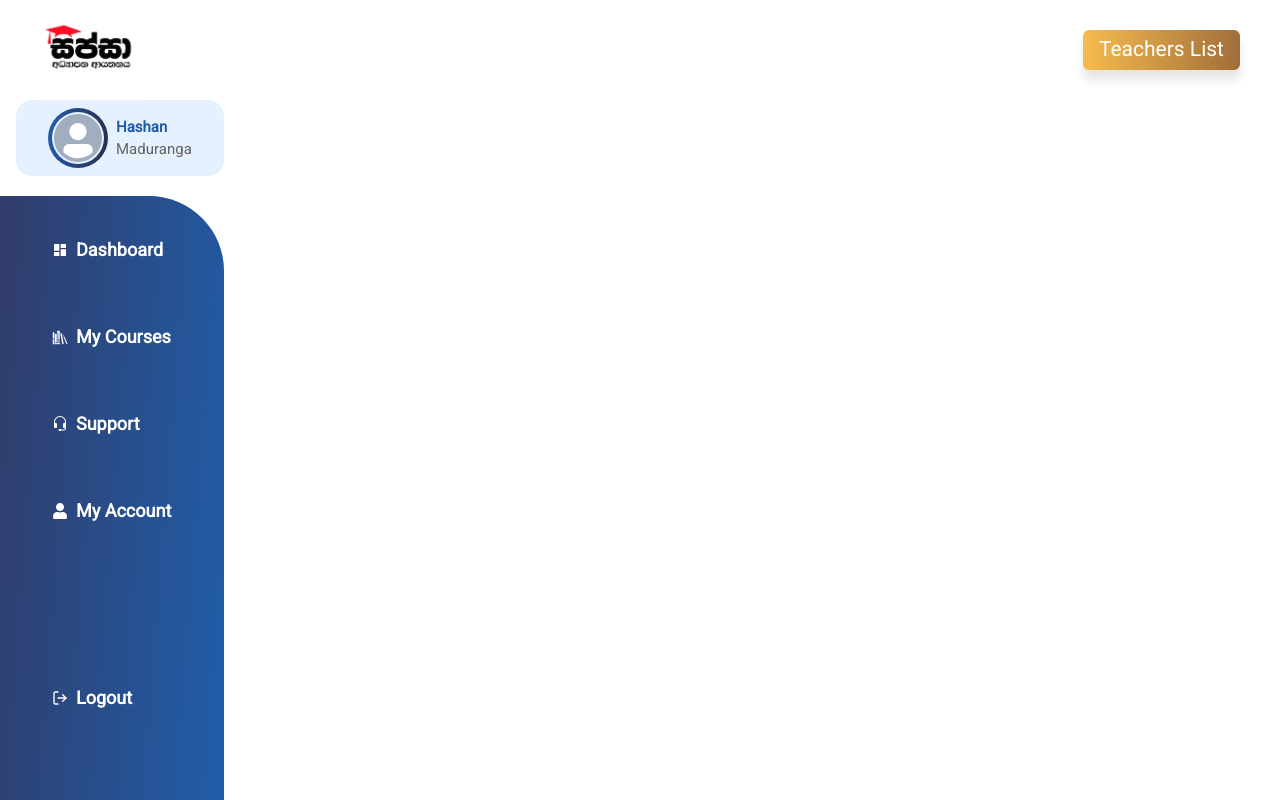
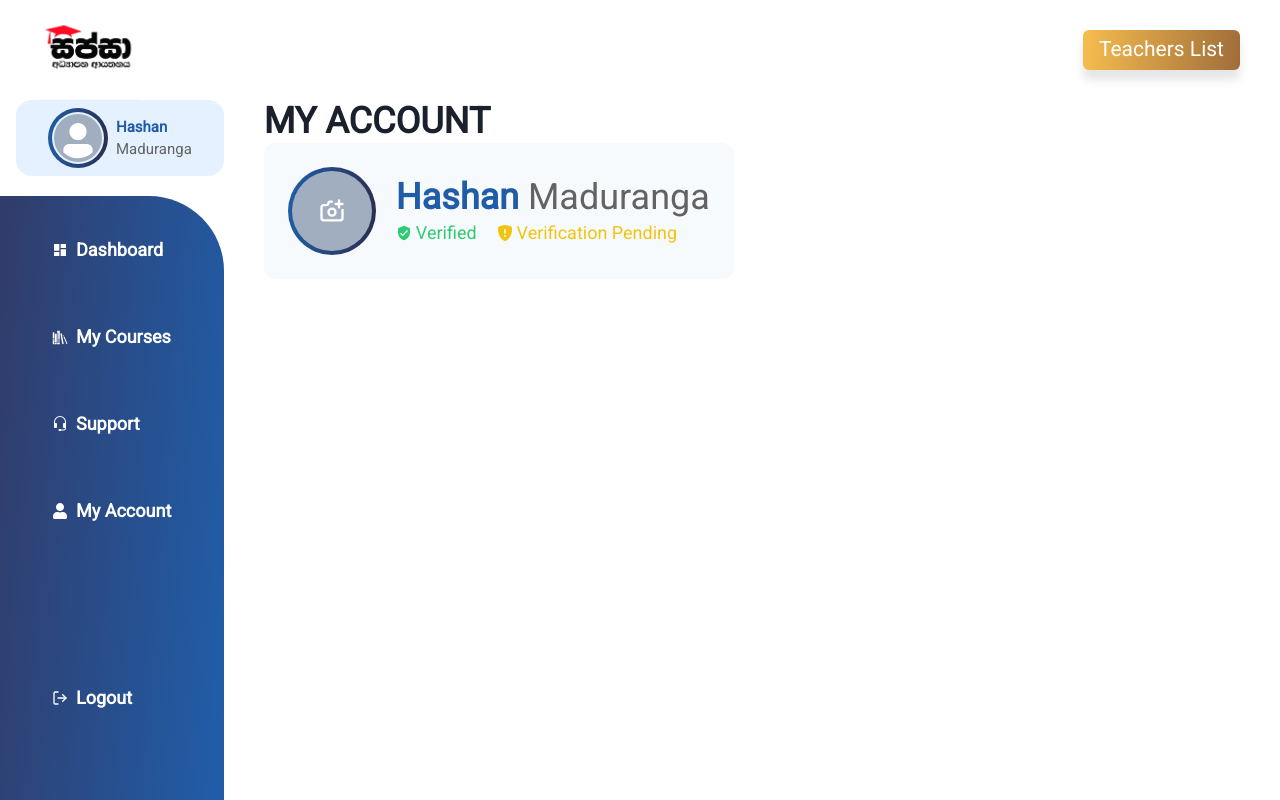
Before and after one commit to sachin96Boy/tution-class-frontend, a React (Create React App) app: page /myAccount in a window 1280 px wide. Built offline with nearby package versions, Linux system fonts and the light colour scheme.

Commit message:
update: profile image upload

```diff
--- a/src/App.tsx
+++ b/src/App.tsx
@@ -4,6 +4,7 @@ import { BrowserRouter as Router, Route, Routes } from "react-router-dom";
 import Header from "./components/header/Header";
 import SideBar from "./components/sidebar/SideBar";
 import HomePage from "./pages/HomePage";
+import MyAccount from "./pages/MyAccount";
 import MyCourses from "./pages/MyCourses";
 import Signin from "./pages/Signin";
 
@@ -39,6 +40,7 @@ function App() {
               <Route path="/" element={<HomePage />} />
               <Route path="/signIn" element={<Signin />} />
               <Route path="/myCourses" element={<MyCourses />} />
+              <Route path="/myAccount" element={<MyAccount />} />
             </Routes>
           </Box>
         </Box>
--- a/src/components/sidebar/SideBar.tsx
+++ b/src/components/sidebar/SideBar.tsx
@@ -199,7 +199,7 @@ function SideBar() {
                   setMyCourse(false);
                   setSupport(false);
                   setLogout(false);
-                  navigate("/myaccount");
+                  navigate("/myAccount");
                 }}
               >
                 <FaUser />
--- /dev/null
+++ b/src/pages/MyAccount.tsx
@@ -0,0 +1,194 @@
+import React, { useRef } from "react";
+import {
+  Avatar,
+  Box,
+  Flex,
+  FormControl,
+  Heading,
+  Input,
+  Text,
+} from "@chakra-ui/react";
+import * as yup from "yup";
+import { Form, Formik } from "formik";
+import { MdVerifiedUser } from "react-icons/md";
+import { BsShieldFillExclamation } from "react-icons/bs";
+import { TbCameraPlus } from "react-icons/tb";
+
+interface FormValues {
+  fullName: string;
+  school: string;
+  examAttempt: string;
+  examYear: string;
+  district: string;
+  city: string;
+  nic: string;
+  address: string;
+  mobileNumber: string;
+  email: string;
+  barcode: string;
+  mobileNumber1: string;
+  mobileNumber2: string;
+  profileImage: File | any;
+}
+
+function MyAccount() {
+  const hiddenInputRef = useRef<HTMLInputElement>(null);
+
+  const initialValues: FormValues = {
+    fullName: "",
+    school: "",
+    examAttempt: "",
+    examYear: "",
+    district: "",
+    city: "",
+    nic: "",
+    address: "",
+    mobileNumber: "",
+    email: "",
+    barcode: "",
+    mobileNumber1: "",
+    mobileNumber2: "",
+    profileImage: "",
+  };
+  const onSubmit = (values: FormValues, actions: any) => {
+    console.log(values);
+    actions.setSubmitting(false);
+  };
+
+  const validationSchema = yup.object().shape({
+    fullName: yup.string().required("Full Name is required"),
+    school: yup.string().required("School is required"),
+    examAttempt: yup.string().required("Exam Attempt is required"),
+    examYear: yup.string().required("Exam Year is required"),
+    district: yup.string().required("District is required"),
+    city: yup.string().required("City is required"),
+    nic: yup.string().required("NIC is required"),
+    address: yup.string().required("Address is required"),
+    mobileNumber: yup.string().required("Mobile Number is required"),
+    email: yup.string().required("Email is required"),
+    barcode: yup.string().required("Barcode is required"),
+    mobileNumber1: yup.string().required("Mobile Number 1 is required"),
+    mobileNumber2: yup.string().required("Mobile Number 2 is required"),
+    profileImage: yup.mixed().required("Profile Image is required"),
+  });
+
+  const onClick = () => {
+    if (hiddenInputRef && hiddenInputRef.current) {
+      hiddenInputRef.current.click();
+    }
+  };
+
+  const profilehandleChange = (
+    event: React.ChangeEvent<HTMLInputElement>,
+    formik: any
+  ) => {
+    console.log(event.target.files);
+    const fileUploaded = event.target.files;
+    formik.setFieldValue("profileImage", fileUploaded);
+  };
+
+  return (
+    <Box mx={10}>
+      <Heading as={"h2"}>MY ACCOUNT</Heading>
+      <Formik
+        initialValues={initialValues}
+        onSubmit={onSubmit}
+        validationSchema={validationSchema}
+      >
+        {(formik) => (
+          <Form autoComplete="off">
+            <Box
+              className="profileBanner"
+              p={"24px"}
+              rounded={"12px"}
+              bg={"gray.50"}
+            >
+              <Flex align={"center"} justify="center">
+                <Box
+                  className="Avater-box"
+                  rounded={"full"}
+                  bg="linear-gradient(94.5deg, #205EAA 0.53%, #2B2D4E 99.79%)"
+                  p={"4px"}
+                >
+                  <FormControl>
+                    <Input
+                      id="profileImage"
+                      ref={hiddenInputRef}
+                      onChange={(event: any) =>
+                        profilehandleChange(event, formik)
+                      }
+                      type={"file"}
+                      hidden
+                    />
+                    <Avatar
+                      boxSize={"20"}
+                      _hover={{ cursor: "pointer" }}
+                      icon={<TbCameraPlus size={'28'} style={{ color: "#ffffffff" }} />}
+                      onClick={onClick}
+                    />
+                  </FormControl>
+                </Box>
+                <Flex
+                  ml={5}
+                  flexDirection={"column"}
+                  align="start"
+                  justify={"center"}
+                >
+                  <Heading
+                    as={"h3"}
+                    color="#215DA7"
+                    fontWeight={"700"}
+                    fontSize="36px"
+                    fontFamily={"body"}
+                  >
+                    Hashan{" "}
+                    <Text
+                      as={"span"}
+                      color="#636363"
+                      fontWeight={"500"}
+                      fontSize="36px"
+                      fontFamily={"body"}
+                    >
+                      Maduranga
+                    </Text>
+                  </Heading>
+                  <Flex gap={5}>
+                    <Flex align={"center"} gap={1}>
+                      {" "}
+                      <MdVerifiedUser style={{ color: "#2ECC71" }} />
+                      <Text
+                        fontFamily={"body"}
+                        color="#2ECC71"
+                        fontSize="18px"
+                        fontWeight={"500"}
+                      >
+                        Verified
+                      </Text>
+                    </Flex>
+                    <Flex align={"center"} gap={1}>
+                      {" "}
+                      <BsShieldFillExclamation style={{ color: "#F1C40F" }} />
+                      <Text
+                        fontFamily={"body"}
+                        color="#F1C40F"
+                        fontSize="18px"
+                        fontWeight={"500"}
+                      >
+                        Verification Pending
+                      </Text>
+                    </Flex>
+                  </Flex>
+                </Flex>
+              </Flex>
+            </Box>
+          </Form>
+        )}
+      </Formik>
+      <Box className="profile-banner">
+        <Flex align={"center"} justify="center"></Flex>
+      </Box>
+    </Box>
+  );
+}
+
+export default MyAccount;
--- a/src/pages/MyCourses.tsx
+++ b/src/pages/MyCourses.tsx
@@ -93,7 +93,7 @@ function MyCourses() {
       year: "2021",
     },
   ];
-  const initialValues = {
+  const initialValues:Values = {
     teacherName: "",
     subjectName: "",
     year: "",
```
